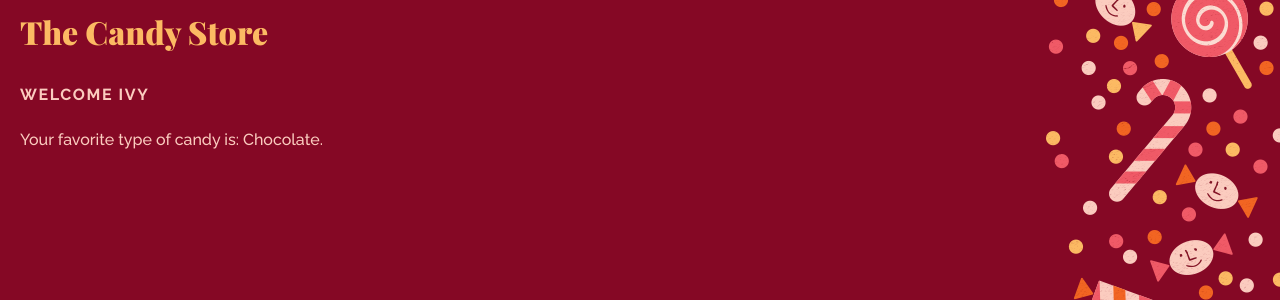
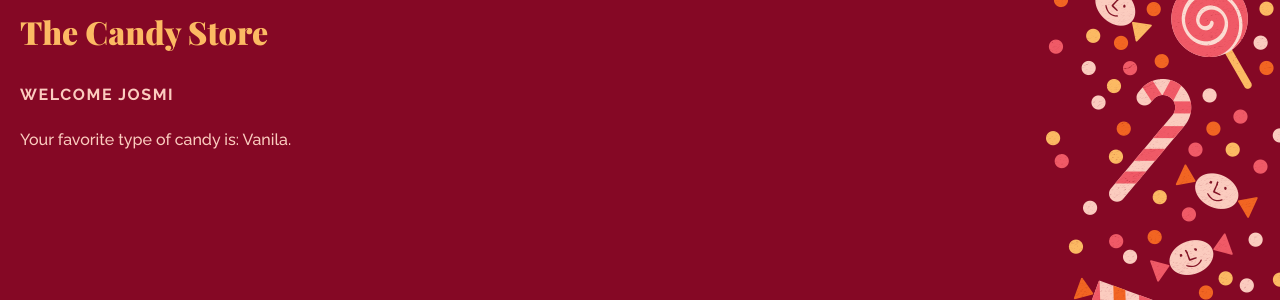
Before and after one commit to JosmiJose14/Try_Items, a PHP site: page /echo-shorthand.php in a window 1280 px wide. Shown: the top 300 px of the page. Run offline with PHP 8.4, Linux system fonts and the light colour scheme.

Commit message:
Update variable and arrays

```diff
--- a/c01/echo-shorthand.php
+++ b/c01/echo-shorthand.php
@@ -1,6 +1,6 @@
 <?php
-$name      = 'Ivy';
-$favorites = ['Chocolate', 'Toffee', 'Fudge',];
+$name      = 'Josmi';
+$favorites = ['Vanila','Chocolate', 'Toffee', 'Fudge',];
 ?>
 <!DOCTYPE html>
 <html>
```
